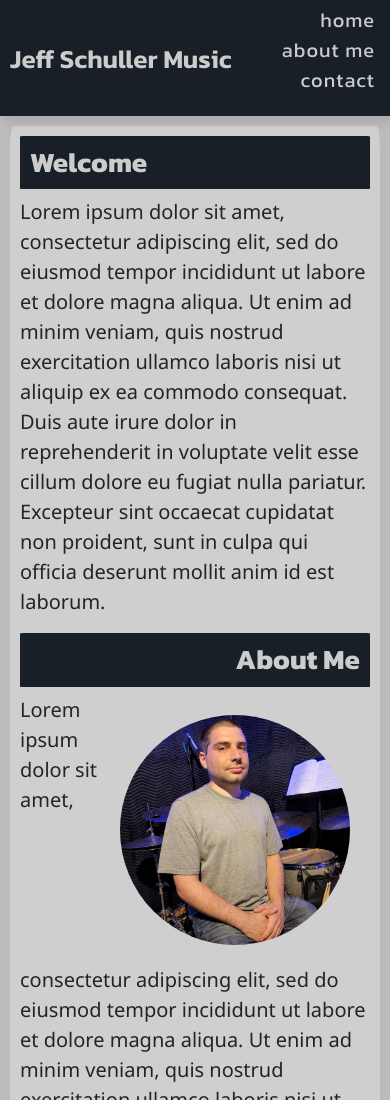
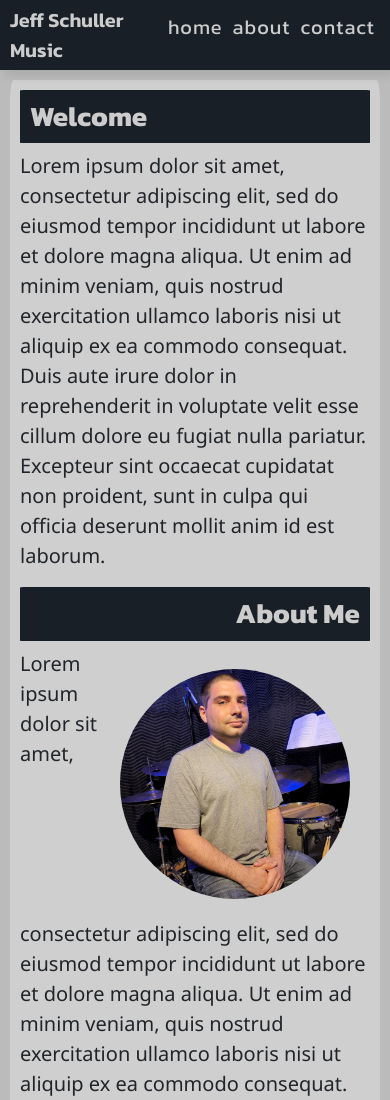
Before and after one commit to sarahschuller/jeff-website, a website: page index.html in a window 390 px wide. Shown: the top 1100 px of the page. Drawn offline with nearby package versions, Linux system fonts and the light colour scheme.

Commit message:
reduce font size for small screens. make wrapper id=home

```diff
--- a/index.html
+++ b/index.html
@@ -18,13 +18,13 @@
         <span class="logo-span">Jeff Schuller Music</span>
         </a>
     </div>
-        <nav class="main-navigation page-header__item" id="home">
+        <nav class="main-navigation page-header__item">
             <ul role="menubar" class="navigation-list">
                 <li role="presentation">
                     <a href="#home" role="menuitem" class="navigation-list__item navigation-list__item--active">home</a>
                 </li>
                 <li role="presentation">
-                    <a href="#about" role="menuitem" class="navigation-list__item">about me</a>
+                    <a href="#about" role="menuitem" class="navigation-list__item">about</a>
                 </li>
                 <li role="presentation">
                     <a href="#contact" role='menuitem' class="navigation-list__item">contact</a>
@@ -36,7 +36,7 @@
       <!-- END Custom Navbar -->
 
     <!-- Home Section -->
-<main class="wrapper">
+<main class="wrapper" id="home">
     <section class="home">
         <h1>Welcome</h1>
         <p>    Lorem ipsum dolor sit amet, consectetur adipiscing elit, sed do eiusmod tempor incididunt ut labore et dolore magna aliqua. Ut enim ad minim veniam, quis nostrud exercitation ullamco laboris nisi ut aliquip ex ea commodo consequat. Duis aute irure dolor in reprehenderit in voluptate velit esse cillum dolore eu fugiat nulla pariatur. Excepteur sint occaecat cupidatat non proident, sunt in culpa qui officia deserunt mollit anim id est laborum.</p>
--- a/style.css
+++ b/style.css
@@ -249,13 +249,13 @@ footer img {
         width: 115px;
     }
 
-    .navigation-list li {
+    .navigation-list {
         display: flex;
-        flex-direction: column;
+        flex-direction: row;
     }
 
     .logo-span {
-      font-size: 26px;
+      font-size: 20px;
     }
 
     .about-img {
```
